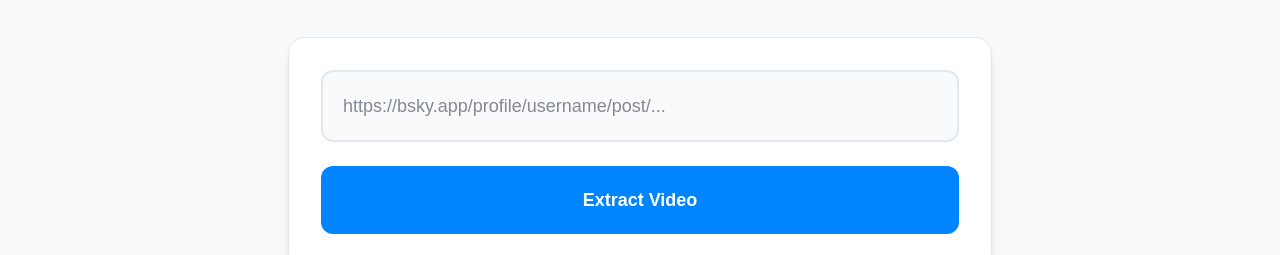
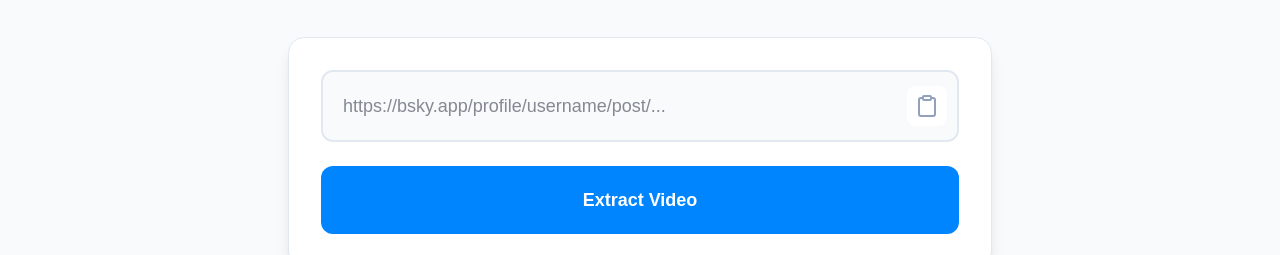
Before and after one commit to jnaneshwarareddys-tech/bskyvideo, a Next.js app: page / in a window 1280 px wide. Shown: the part 408-663 px from the top of the page. Built offline with nearby package versions, Linux system fonts and the light colour scheme.

Commit message:
feat: Add quick paste button to search bar

```diff
--- a/src/app/page.tsx
+++ b/src/app/page.tsx
@@ -60,15 +60,33 @@
 
         {/* Input Form */}
         <form onSubmit={handleExtract} className="w-full bg-white dark:bg-slate-900 p-8 rounded-2xl shadow-lg border border-slate-200 dark:border-slate-800 space-y-6">
-          <div>
+          <div className="relative">
             <input
               type="url"
               required
               placeholder="https://bsky.app/profile/username/post/..."
               value={url}
               onChange={(e) => setUrl(e.target.value)}
-              className="w-full p-5 rounded-xl border-2 border-slate-200 dark:border-slate-700 focus:border-corporate-blue focus:ring-4 focus:ring-blue-100 dark:focus:ring-blue-900/30 outline-none text-lg transition-all bg-slate-50 dark:bg-slate-800 dark:text-white"
+              className="w-full p-5 pr-16 rounded-xl border-2 border-slate-200 dark:border-slate-700 focus:border-corporate-blue focus:ring-4 focus:ring-blue-100 dark:focus:ring-blue-900/30 outline-none text-lg transition-all bg-slate-50 dark:bg-slate-800 dark:text-white"
             />
+            <button
+              type="button"
+              onClick={async () => {
+                try {
+                  const text = await navigator.clipboard.readText();
+                  if (text) setUrl(text);
+                } catch (err) {
+                  console.error('Failed to read clipboard', err);
+                }
+              }}
+              className="absolute right-3 top-1/2 -translate-y-1/2 text-slate-400 hover:text-corporate-blue bg-white dark:bg-slate-800 p-2 rounded-lg transition-colors"
+              title="Paste from clipboard"
+            >
+              <svg xmlns="http://www.w3.org/2000/svg" width="24" height="24" viewBox="0 0 24 24" fill="none" stroke="currentColor" strokeWidth="2" strokeLinecap="round" strokeLinejoin="round">
+                <rect width="8" height="4" x="8" y="2" rx="1" ry="1"/>
+                <path d="M16 4h2a2 2 0 0 1 2 2v14a2 2 0 0 1-2 2H6a2 2 0 0 1-2-2V6a2 2 0 0 1 2-2h2"/>
+              </svg>
+            </button>
           </div>
 
           <button
```
